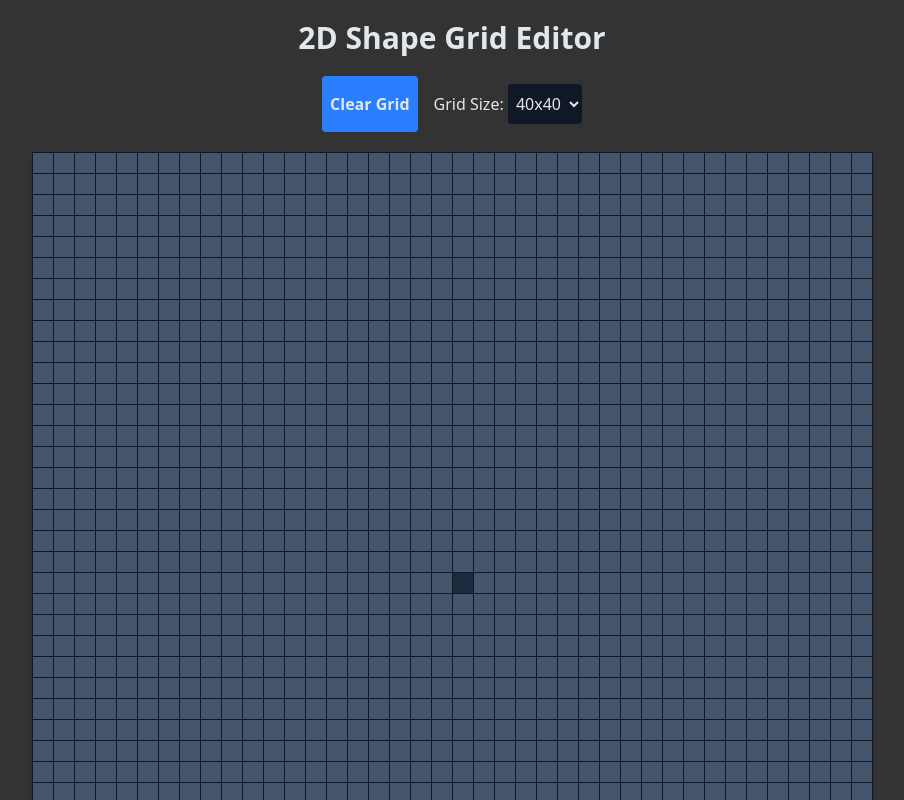
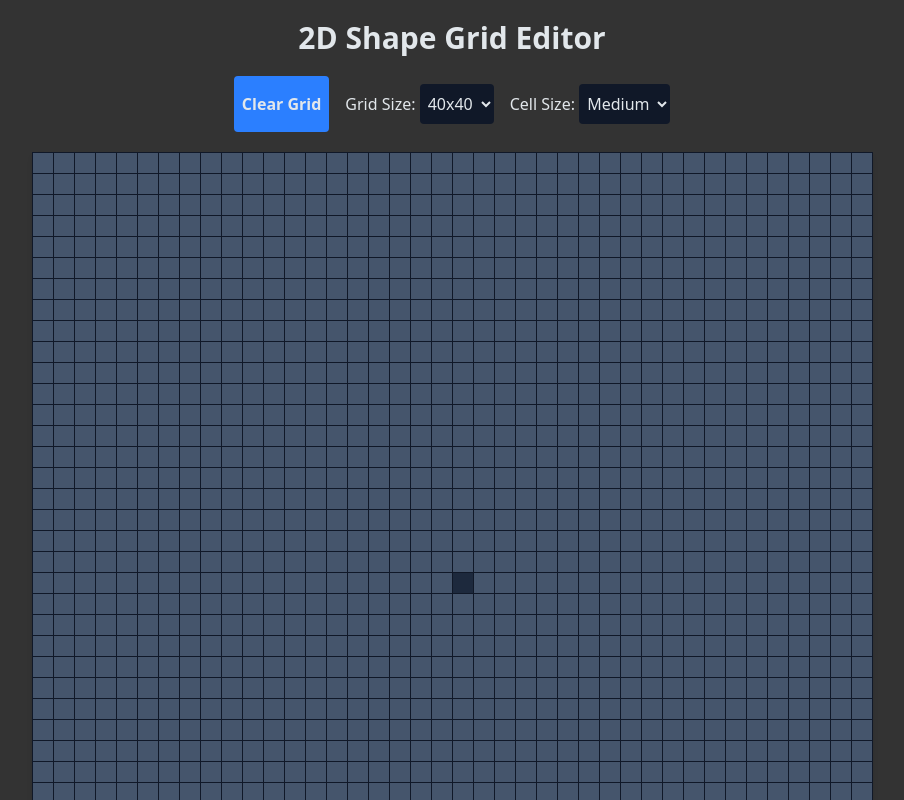
Before and after one commit to jrbarnhart/grid-shape-to-vertices, a React (Vite) app: page / in a window 1280 px wide. Shown: the top 800 px of the page, without its empty margins (188-1092 px from the left). Built offline with nearby package versions, Linux system fonts and the light colour scheme.

Commit message:
Add select for cell size

```diff
--- a/src/App.tsx
+++ b/src/App.tsx
@@ -1,14 +1,15 @@
 import { useEffect, useRef, useState } from "react";
+
+type CellSizeValue = "Small" | "Medium" | "Large";
 
 function App() {
   const defaultCellCount = 1600; // 40 * 40
   const defaultOrigin = 20 * 40 + 20; // (n / 2 * n) + n /2  n = sqrt(cellCount)
-  const defaultCellSize = 20;
   const defaultGridState = Array.from({ length: defaultCellCount }, () => 0);
 
   const [cellCount, setCellCount] = useState(defaultCellCount);
   const [origin, setOrigin] = useState(defaultOrigin); // Middle cell will be cellCount / 2
-  const [cellSize, setCellSize] = useState(defaultCellSize);
+  const [cellSize, setCellSize] = useState<CellSizeValue>("Medium");
   const [vertices, setVertices] = useState<[number, number][]>([]);
   const [status, setStatus] = useState("No shape drawn.");
   const [gridState, setGridState] = useState(defaultGridState);
@@ -103,7 +104,7 @@ function App() {
     setStatus(isDrawing.current ? "Drawing..." : "Erasing...");
   };
 
-  const handleMouseMove = (e: React.MouseEvent, index: number) => {
+  const handleMouseMove = (index: number) => {
     if (!isDrawing.current && !isErasing.current) return;
 
     endCell.current = index;
@@ -179,6 +180,22 @@ function App() {
               <option value={40 * 40}>40x40</option>
             </select>
           </label>
+
+          <label htmlFor="cell-count-select">
+            Cell Size:{" "}
+            <select
+              className="bg-gray-900 px-1 py-2 rounded-sm"
+              defaultValue={cellSize}
+              onChange={(e) => {
+                setCellSize(e.target.value as CellSizeValue);
+              }}
+              id="cell-count-select"
+            >
+              <option value={"Small"}>Small</option>
+              <option value={"Medium"}>Medium</option>
+              <option value={"Large"}>Large</option>
+            </select>
+          </label>
         </div>
 
         <div
@@ -190,6 +207,7 @@ function App() {
           }}
           onContextMenu={disableContextMenu}
           onMouseLeave={() => {
+            console.log("Leave");
             isDrawing.current = false;
             isErasing.current = false;
             previewCells.current = [];
@@ -215,12 +233,18 @@ function App() {
                     : cell === 1
                     ? "bg-blue-100"
                     : "bg-slate-600"
-                } h-5 w-5 hover:bg-blue-300 cursor-pointer`}
+                } ${
+                  cellSize === "Small"
+                    ? "h-2.5 w-2.5"
+                    : cellSize === "Medium"
+                    ? "h-5 w-5"
+                    : "h-8 w-8"
+                } hover:bg-blue-300 cursor-pointer`}
                 onMouseDown={(e) => {
                   handleMouseDown(e, index);
                 }}
-                onMouseMove={(e) => {
-                  handleMouseMove(e, index);
+                onMouseMove={() => {
+                  handleMouseMove(index);
                 }}
                 onMouseUp={handleMouseUp}
               />
```
